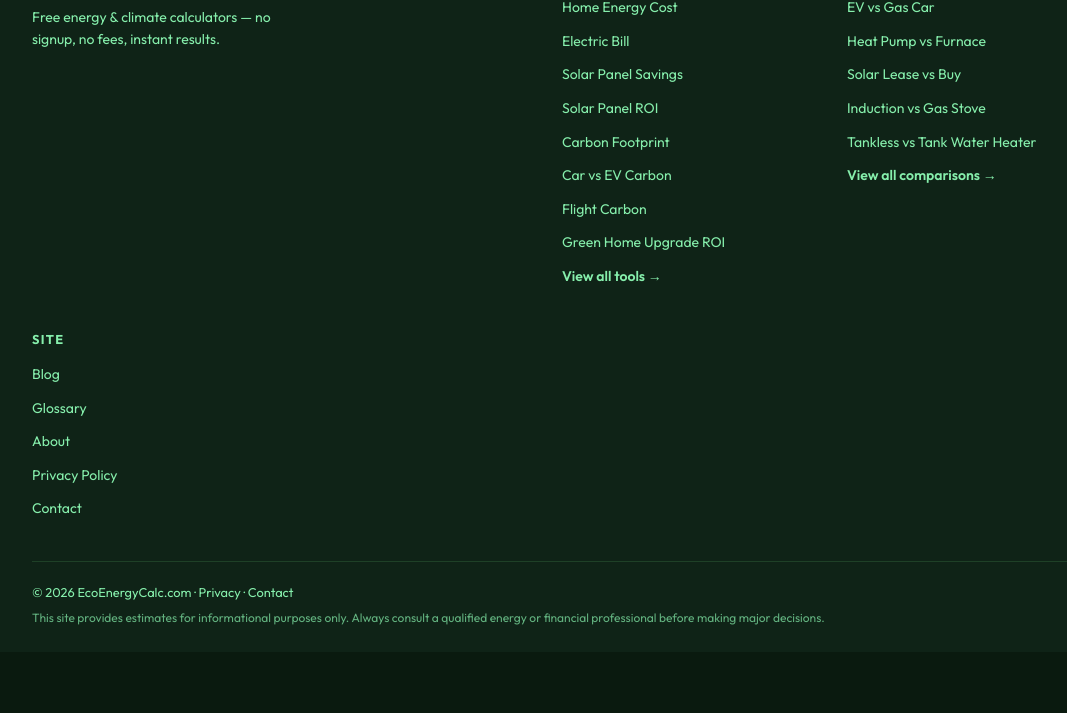
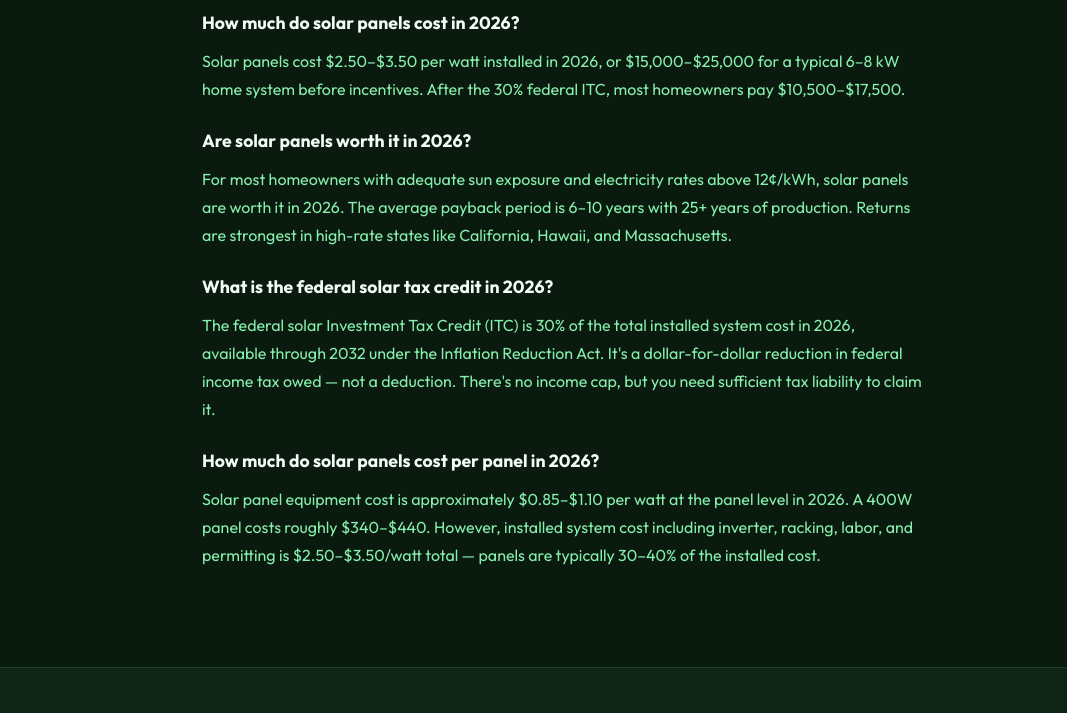
Before and after one commit to canghun13/ecoenergycalc, a plain HTML site: page blog/solar-panel-cost-2026.html in a window 1280 px wide. Shown: the part 3192-3905 px from the top of the page, without its empty margins (78-1145 px from the left). Before the commit the page ends 3844 px from the top, so only its background shows below. Drawn offline with Linux system fonts and the light colour scheme.

Commit message:
blog/solar-panel-cost-2026.html: FAQPage 스키마는 있는데 본문에 FAQ 없던 버그 수정, dateModified 갱신

```diff
--- a/blog/solar-panel-cost-2026.html
+++ b/blog/solar-panel-cost-2026.html
@@ -12,7 +12,7 @@
   <link href="https://fonts.googleapis.com/css2?family=Syne:wght@700;800&family=Outfit:wght@400;500;600;700&display=swap" rel="stylesheet" />
   <link rel="stylesheet" href="/assets/css/style.css" />
   <script type="application/ld+json">
-  {"@context":"https://schema.org","@type":"Article","headline":"Solar Panel Cost in 2026: What Homeowners Actually Pay","description":"Solar panels cost $15,000–25,000 before incentives in 2026. After the 30% federal tax credit, most homeowners pay $10,500–17,500. Real cost by system size, state, and financing option.","url":"https://ecoenergycalc.com/blog/solar-panel-cost-2026.html","datePublished":"2026-06-29","dateModified":"2026-06-29","publisher":{"@type":"Organization","name":"EcoEnergyCalc"}}
+  {"@context":"https://schema.org","@type":"Article","headline":"Solar Panel Cost in 2026: What Homeowners Actually Pay","description":"Solar panels cost $15,000–25,000 before incentives in 2026. After the 30% federal tax credit, most homeowners pay $10,500–17,500. Real cost by system size, state, and financing option.","url":"https://ecoenergycalc.com/blog/solar-panel-cost-2026.html","datePublished":"2026-06-29","dateModified":"2026-07-09","publisher":{"@type":"Organization","name":"EcoEnergyCalc"}}
   </script>
   <script type="application/ld+json">
   {"@context":"https://schema.org","@type":"FAQPage","mainEntity":[
@@ -103,6 +103,21 @@
       </div>
     </div>
   </section>
+  <section class="article-page" style="padding-top:0;">
+    <div class="container">
+      <div class="article-body">
+        <h2>Frequently Asked Questions</h2>
+        <h3>How much do solar panels cost in 2026?</h3>
+        <p>Solar panels cost $2.50–$3.50 per watt installed in 2026, or $15,000–$25,000 for a typical 6–8 kW home system before incentives. After the 30% federal ITC, most homeowners pay $10,500–$17,500.</p>
+        <h3>Are solar panels worth it in 2026?</h3>
+        <p>For most homeowners with adequate sun exposure and electricity rates above 12¢/kWh, solar panels are worth it in 2026. The average payback period is 6–10 years with 25+ years of production. Returns are strongest in high-rate states like California, Hawaii, and Massachusetts.</p>
+        <h3>What is the federal solar tax credit in 2026?</h3>
+        <p>The federal solar Investment Tax Credit (ITC) is 30% of the total installed system cost in 2026, available through 2032 under the Inflation Reduction Act. It's a dollar-for-dollar reduction in federal income tax owed — not a deduction. There's no income cap, but you need sufficient tax liability to claim it.</p>
+        <h3>How much do solar panels cost per panel in 2026?</h3>
+        <p>Solar panel equipment cost is approximately $0.85–$1.10 per watt at the panel level in 2026. A 400W panel costs roughly $340–$440. However, installed system cost including inverter, racking, labor, and permitting is $2.50–$3.50/watt total — panels are typically 30–40% of the installed cost.</p>
+      </div>
+    </div>
+  </section>
 </main>
 <script src="/assets/js/nav.js"></script>
 </body>
```
